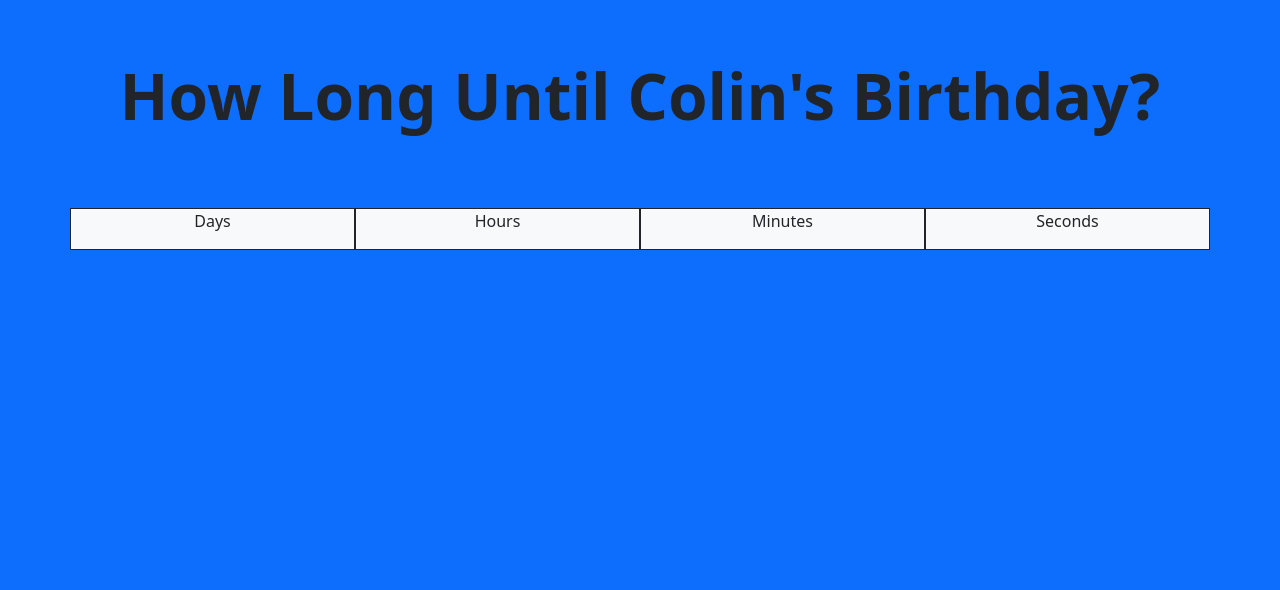
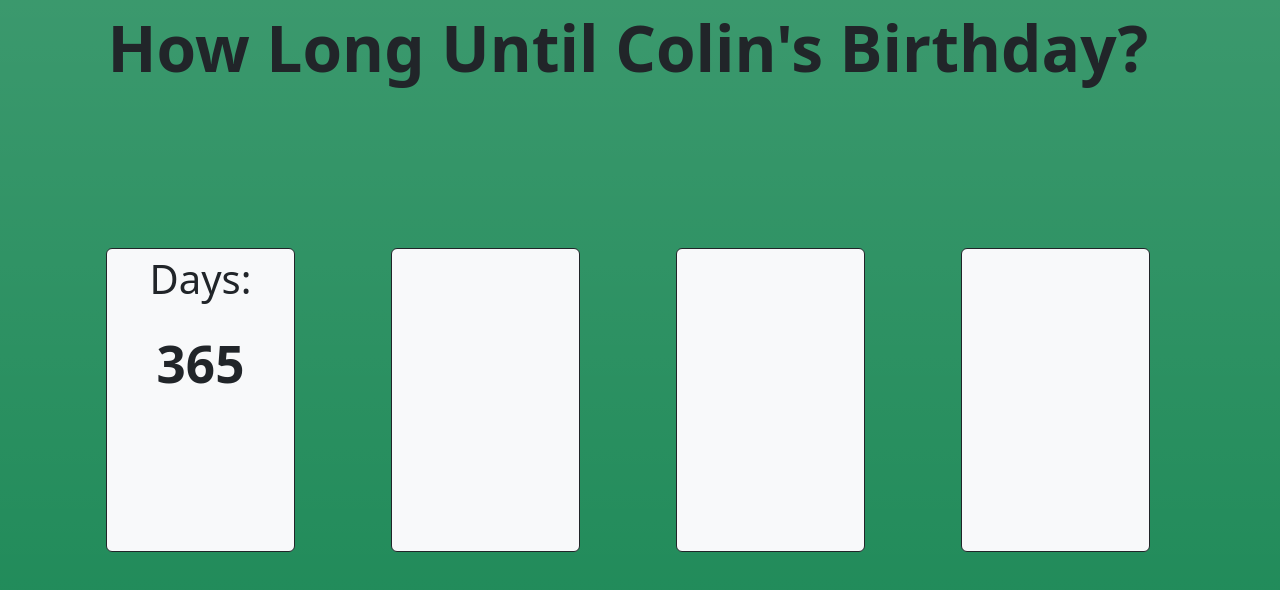
Before and after one commit to dbabusci/Colins-BDay-Countdown, a React (Create React App) app: page / in a window 1280 px wide. Shown: the top 590 px of the page. Built offline with nearby package versions, Linux system fonts and the light colour scheme.

Commit message:
Fixed some formatting

```diff
--- a/src/App.css
+++ b/src/App.css
@@ -40,3 +40,11 @@
 .headerFontSize{
   font-size: 5vw;
 }
+
+.labelFontSize{
+  font-size: 4vw;
+}
+
+.countCarry{
+  width: 120px;
+}
--- a/src/App.js
+++ b/src/App.js
@@ -8,14 +8,14 @@ import 'bootstrap/dist/css/bootstrap.min.css'
 
 function App() {
   return (
-    <Conatiner className='vw-100 vh-100 flex-fill bg-primary' fluid>
-      <Row className='p-5'>
+    <Conatiner className='vw-100 vh-100 flex-fill bg-success bg-gradient' fluid>
+      <Row className=' h-25 w-100'>
         <Col>
           <Header/>
         </Col>
       </Row>
-      <Row>
-        <Col>
+      <Row className='w-100 h-50'>
+        <Col className='w-100 h-100'>
           <Countdown/>
         </Col>
       </Row>
--- a/src/Components/countdown.js
+++ b/src/Components/countdown.js
@@ -2,6 +2,7 @@ import React, {useState, useEffect, useRef} from "react";
 import Container from 'react-bootstrap/Container';
 import Row from 'react-bootstrap/Row';
 import Col from 'react-bootstrap/Col';
+import '../App.css';
 
 const CountdownTimer = () => {
     const [days, setDays] = useState(0);
@@ -10,19 +11,32 @@ const CountdownTimer = () => {
     const [seconds, setSeconds] = useState(0);
 
     return(
-        <Container>
-            <Row>
-                <Col className='bg-light border border-dark'>
-                    <p className="d-flex justify-content-center">Days</p>
+        <Container className="w-100 h-100">
+            <Row className="w -100 h-100">
+                <Col className='d-flex justufy-content-center countCarry p-5'>
+                    <div className="w-100 h-100 border border-dark rounded bg-light">
+                        <div className="d-flex justify-content-center h-25 w-100">
+                            <p className='fs-1'>Days:</p>
+                        </div>
+                        <div className="d-flex justify-content-center h-75 w-100">
+                            <p className='labelFontSize fw-bolder'>365</p>
+                        </div>
+                    </div>
                 </Col>
-                <Col className='bg-light border border-dark'>
-                    <p className="d-flex justify-content-center">Hours</p>
+                <Col className='d-flex justufy-content-center countCarry p-5'>
+                    <div className="w-100 h-100 border border-dark rounded bg-light">
+
+                    </div>
                 </Col>
-                <Col className='bg-light border border-dark'>
-                    <p className="d-flex justify-content-center">Minutes</p>
+                <Col className='d-flex justufy-content-center countCarry p-5'>
+                    <div className="w-100 h-100 border border-dark rounded bg-light">
+
+                    </div>
                 </Col>
-                <Col className='bg-light border border-dark'>
-                    <p className="d-flex justify-content-center">Seconds</p>
+                <Col className='d-flex justufy-content-center countCarry p-5'>
+                    <div className="w-100 h-100 border border-dark rounded bg-light">
+
+                    </div>
                 </Col>
             </Row>
         </Container>
```
